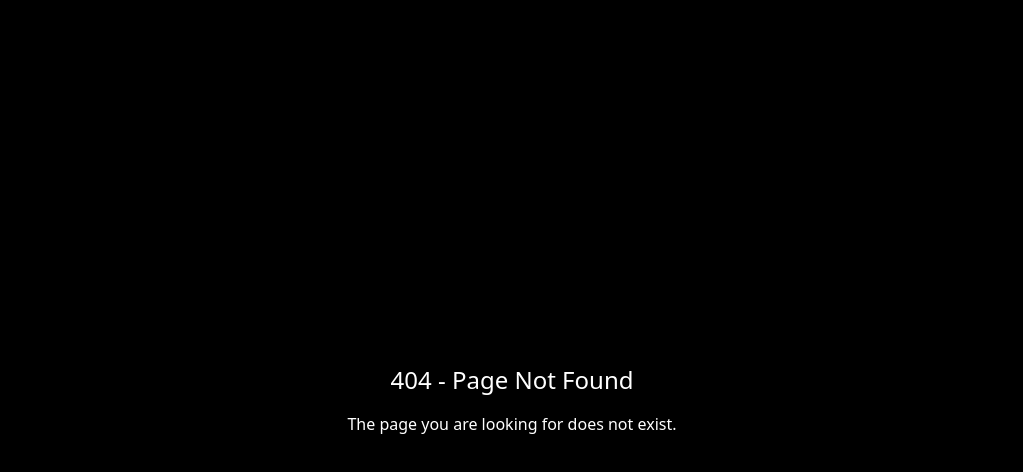
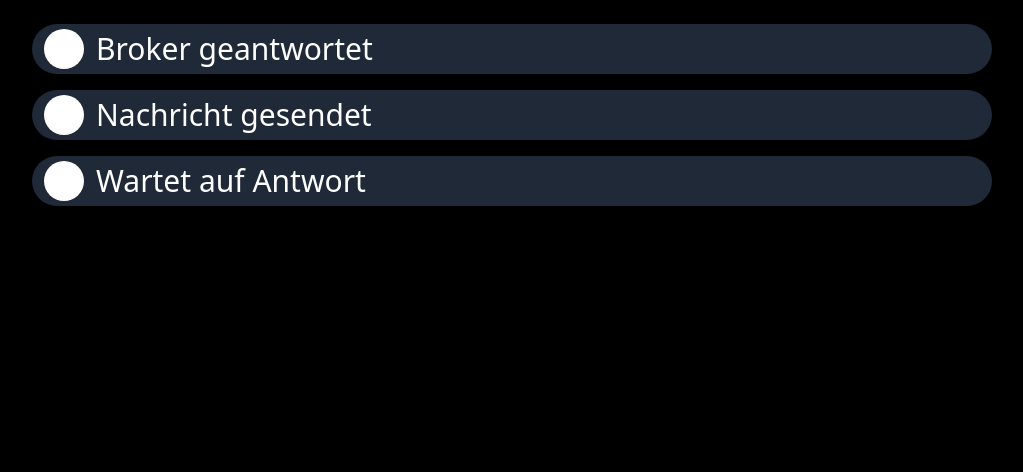
Before and after one commit to BRlCKY/incogni-clone, a React (Vite) app: page /logs in a window 1280 px wide. Before the commit this address had no page. Shown: the top 472 px of the page, without its empty margins (128-1151 px from the left). Built offline with nearby package versions, Linux system fonts and the light colour scheme; the HTML template or start-up script is replaced by a standard one.

Commit message:
continue list items and create log page

```diff
--- a/src/App.tsx
+++ b/src/App.tsx
@@ -1,12 +1,13 @@
-import { BrowserRouter, Routes, Route } from "react-router-dom";
+import { BrowserRouter, Route, Routes } from "react-router-dom";
+import LogPage from "./components/view_log/LogPage";
+import NotFound from "./NotFound";
 import SelectComp from "./components/SelectComp";
-import NotFound from "./NotFound";
-import ListElement from "./components/logs/ListElement";
 
 const App = () => (
 	<BrowserRouter>
 		<Routes>
-			<Route path="/" element={<ListElement />} />
+			<Route path="/" element={<SelectComp />} />
+			<Route path="/logs" element={<LogPage />} />
 			<Route path="*" element={<NotFound />} />
 		</Routes>
 	</BrowserRouter>
--- /dev/null
+++ b/src/components/view_log/ListComp.tsx
@@ -0,0 +1,14 @@
+import React from "react"
+
+const ListComp = ({ text }) => {
+    return (
+        <div
+            className="h-[50px] w-3/4 bg-gray-800 rounded-full flex items-center px-3"
+        >
+            <div className="w-[40px] h-[40px] bg-white rounded-full align-middle" />
+            <p className="ml-3 text-3xl">{text}</p>
+        </div>
+    );
+}
+
+export default ListComp;
--- a/src/components/view_log/ListElement.tsx
+++ /dev/null
@@ -1,13 +0,0 @@
-import React from "react"
-
-const ListElement = () => {
-    return (
-        <div
-            className="h-[50px] w-full bg-gray-500 rounded-full"
-        >
-            <p>Broker geantwortet</p>
-        </div>
-    );
-}
-
-export default ListElement;
--- /dev/null
+++ b/src/components/view_log/LogPage.tsx
@@ -0,0 +1,15 @@
+import ListComp from "./ListComp";
+
+const LogPage = () => {
+    return (
+        <div className="min-h-screen flex flex-col">
+            <div className="flex-1 flex flex-col items-center gap-4 mt-6">
+                <ListComp text="Broker geantwortet" />
+                <ListComp text="Nachricht gesendet" />
+                <ListComp text="Wartet auf Antwort" />
+            </div>
+        </div>
+    );
+};
+
+export default LogPage;
```
